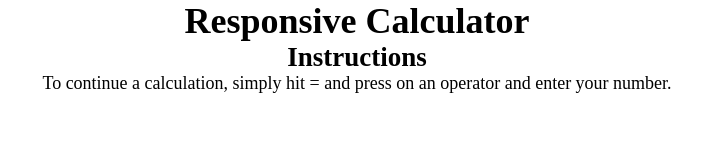
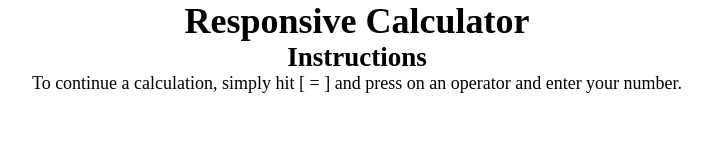
Before and after one commit to androcat/js-responsive-calculator, a plain HTML site: page index.html in a window 1280 px wide. Shown: the top 163 px of the page, without its empty margins (283-995 px from the left). Drawn offline with Linux system fonts and the light colour scheme.

Commit message:
Adds span to the '=' text

```diff
--- a/index.html
+++ b/index.html
@@ -14,8 +14,8 @@
     <h2>Instructions</h2>
     <ul>
       <li>
-        To continue a calculation, simply hit = and press on an operator and
-        enter your number.
+        To continue a calculation, simply hit <span>[ = ]</span> and press on an
+        operator and enter your number.
       </li>
     </ul>
 
```
